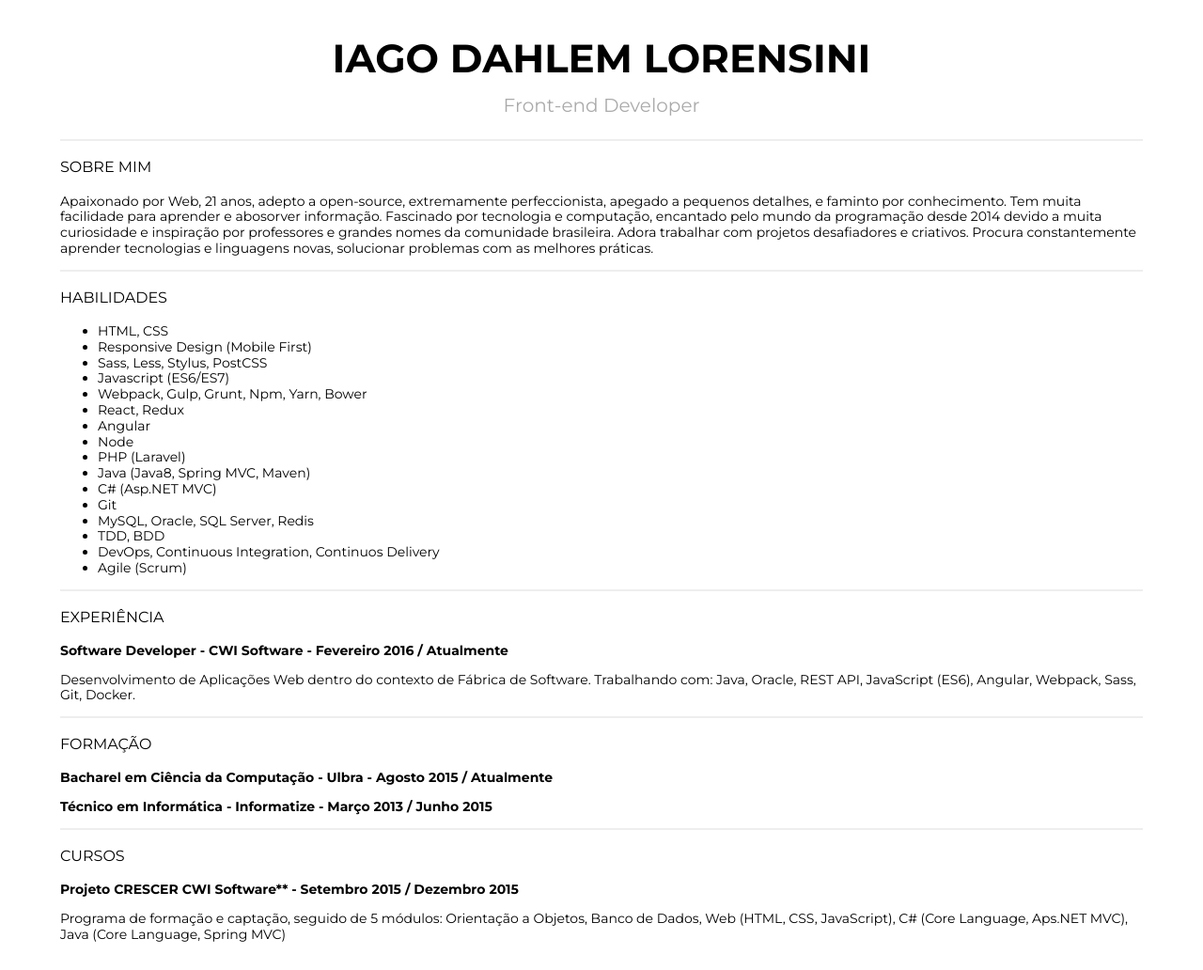
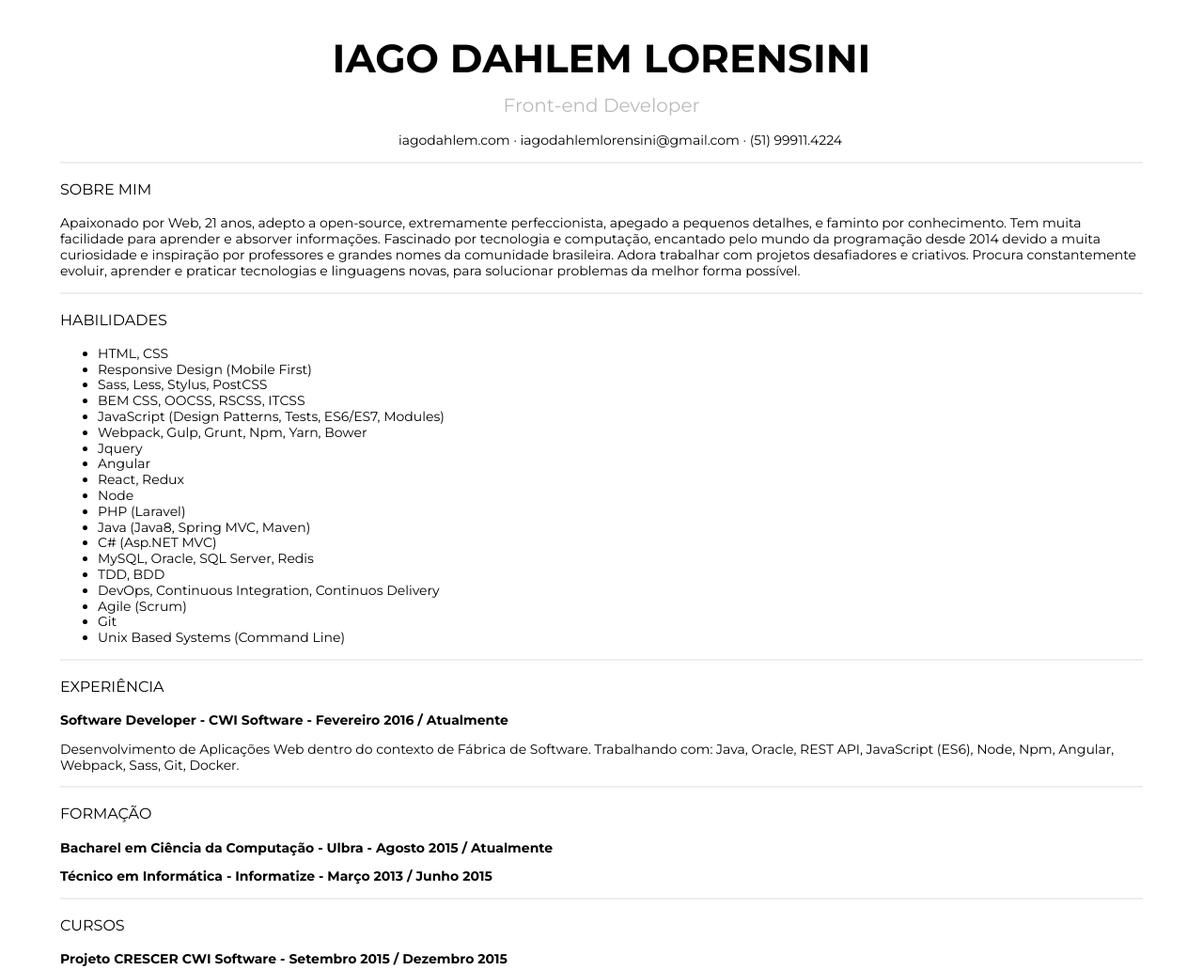
Before and after one commit to iagodahlem/resume, a website: page index.html in a window 1280 px wide. Shown: the top 1032 px of the page at 94% size. Drawn offline with Linux system fonts and the light colour scheme.

Commit message:
update README and index

```diff
--- a/index.html
+++ b/index.html
@@ -25,6 +25,11 @@
       line-height: 1.2;
     }
 
+    a {
+      color: #000;
+      text-decoration: none;
+    }
+
     .container {
       width: 90%;
       margin: 0 auto;
@@ -36,15 +41,20 @@
       margin-bottom: 13px;
       font-size: 42px;
       text-transform: uppercase;
-      text-align: center;
     }
     .subtitle {
       margin-top: 0;
-      margin-bottom: 24px;
-      color: #aaa;
+      margin-bottom: 17px;
+      color: #bbb;
       font-size: 20px;
       font-weight: 400;
+    }
+
+    .header {
       text-align: center;
+    }
+    .header > ul > li {
+      display: inline-block;
     }
 
     .section {
@@ -67,19 +77,32 @@
 </head>
 <body>
   <main class="container">
-    <header>
+    <header class="header">
       <h1 class="title">Iago Dahlem Lorensini</h1>
       <h2 class="subtitle">Front-end Developer</h2>
+
+      <ul>
+        <li>
+          <a href="http://iagodahlem.com">iagodahlem.com</a>
+        </li>
+        <li>
+          <a href="mailto:iagodahlemlorensini@gmail.com">· iagodahlemlorensini@gmail.com</a>
+        </li>
+        <li>
+          · (51) 99911.4224
+        </li>
+      </ul>
     </header>
 
     <section class="section">
       <h3 class="title">Sobre mim</h3>
       <p>
         Apaixonado por Web, 21 anos, adepto a open-source, extremamente perfeccionista, apegado a pequenos detalhes, e
-        faminto por conhecimento. Tem muita facilidade para aprender e abosorver informação. Fascinado por tecnologia e
+        faminto por conhecimento. Tem muita facilidade para aprender e absorver informações. Fascinado por tecnologia e
         computação, encantado pelo mundo da programação desde 2014 devido a muita curiosidade e inspiração por
         professores e grandes nomes da comunidade brasileira. Adora trabalhar com projetos desafiadores e criativos.
-        Procura constantemente aprender tecnologias e linguagens novas, solucionar problemas com as melhores práticas.
+        Procura constantemente evoluir, aprender e praticar tecnologias e linguagens novas, para solucionar problemas
+        da melhor forma possível.
       </p>
     </section>
 
@@ -90,19 +113,22 @@
         <li>HTML, CSS</li>
         <li>Responsive Design (Mobile First)</li>
         <li>Sass, Less, Stylus, PostCSS</li>
-        <li>Javascript (ES6/ES7)</li>
+        <li>BEM CSS, OOCSS, RSCSS, ITCSS</li>
+        <li>JavaScript (Design Patterns, Tests, ES6/ES7, Modules)</li>
         <li>Webpack, Gulp, Grunt, Npm, Yarn, Bower</li>
+        <li>Jquery</li>
+        <li>Angular</li>
         <li>React, Redux</li>
-        <li>Angular</li>
         <li>Node</li>
         <li>PHP (Laravel)</li>
         <li>Java (Java8, Spring MVC, Maven)</li>
         <li>C# (Asp.NET MVC)</li>
-        <li>Git</li>
         <li>MySQL, Oracle, SQL Server, Redis</li>
         <li>TDD, BDD</li>
         <li>DevOps, Continuous Integration, Continuos Delivery</li>
         <li>Agile (Scrum)</li>
+        <li>Git</li>
+        <li>Unix Based Systems (Command Line)</li>
       </ul>
     </section>
 
@@ -112,7 +138,7 @@
       <h4 class="subtitle">Software Developer - CWI Software - Fevereiro 2016 / Atualmente</h4>
       <p>
         Desenvolvimento de Aplicações Web dentro do contexto de Fábrica de Software.
-        Trabalhando com: Java, Oracle, REST API, JavaScript (ES6), Angular, Webpack, Sass, Git, Docker.
+        Trabalhando com: Java, Oracle, REST API, JavaScript (ES6), Node, Npm, Angular, Webpack, Sass, Git, Docker.
       </p>
     </section>
 
@@ -127,14 +153,12 @@
     <section class="section">
       <h3 class="title">Cursos</h3>
 
-      <h4 class="subtitle">Projeto CRESCER CWI Software** - Setembro 2015 / Dezembro 2015</h4>
-
+      <h4 class="subtitle">Projeto CRESCER CWI Software - Setembro 2015 / Dezembro 2015</h4>
       <p>
         Programa de formação e captação, seguido de 5 módulos:
         Orientação a Objetos, Banco de Dados, Web (HTML, CSS, JavaScript), C# (Core Language, Aps.NET MVC), Java (Core Language, Spring MVC)
       </p>
     </section>
   </main>
-
 </body>
 </html>
```
Also changed, not shown: README.md.
